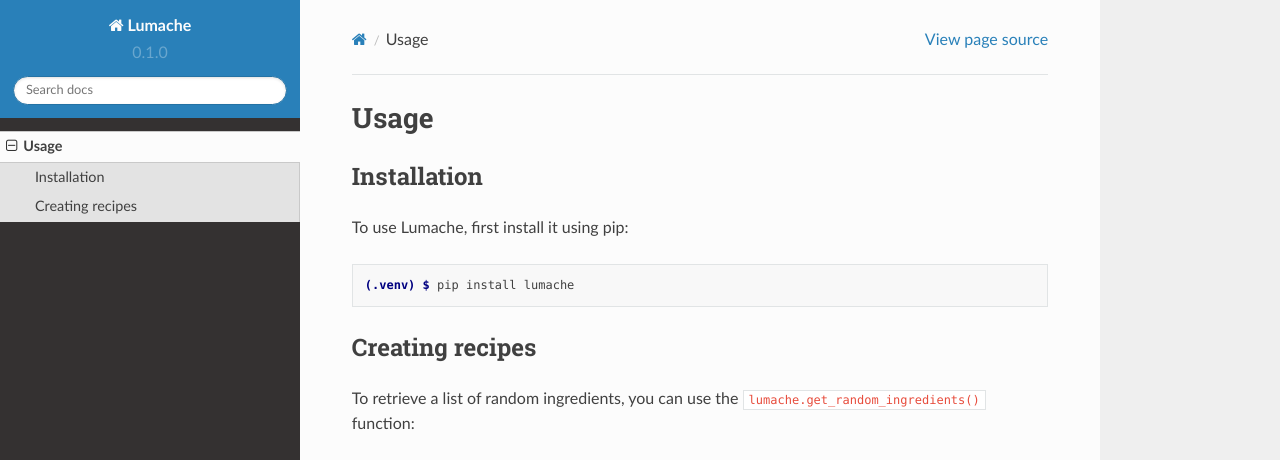
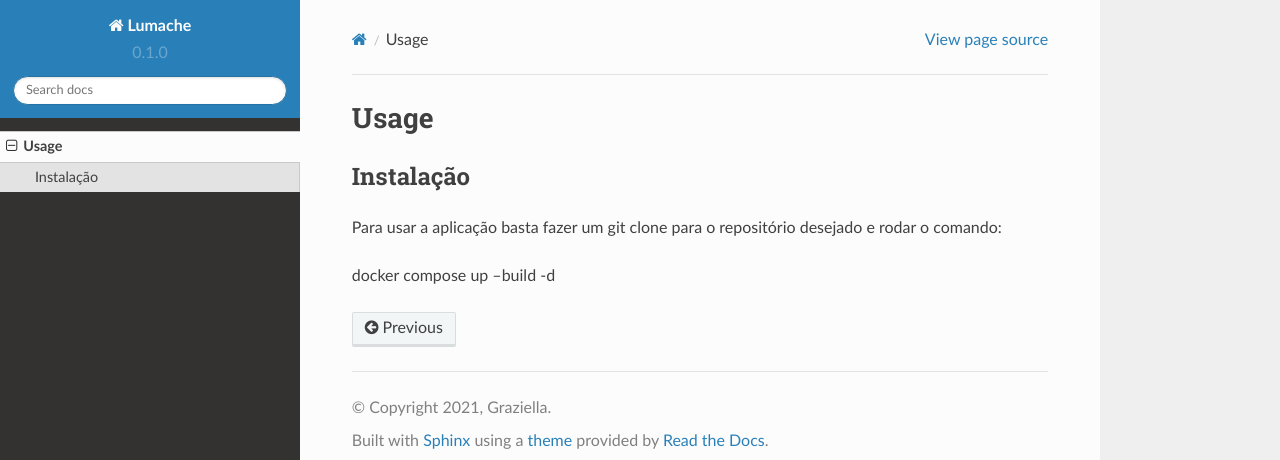
Before and after one commit to joaopabdala/rtd-tutorial, a Sphinx documentation site: the page built from docs/source/usage.rst, in a window 1280 px wide and 1095 px high. Shown: the top 460 px of the window. Built offline with Sphinx 7.4.7 and the Read the Docs theme 2.0.0, drawn with Linux system fonts in a browser that asks for light colours; some of the changed text lies outside the part shown; grey boxes are pictures that could not be loaded.

Commit message:
Update usage.rst

```diff
--- a/docs/source/usage.rst
+++ b/docs/source/usage.rst
@@ -3,31 +3,9 @@ Usage
 
 .. _installation:
 
-Installation
+Instalação
 ------------
 
-To use Lumache, first install it using pip:
+Para usar a aplicação basta fazer um git clone para o repositório desejado e rodar o comando:
 
-.. code-block:: console
-
-   (.venv) $ pip install lumache
-
-Creating recipes
-----------------
-
-To retrieve a list of random ingredients,
-you can use the ``lumache.get_random_ingredients()`` function:
-
-.. autofunction:: lumache.get_random_ingredients
-
-The ``kind`` parameter should be either ``"meat"``, ``"fish"``,
-or ``"veggies"``. Otherwise, :py:func:`lumache.get_random_ingredients`
-will raise an exception.
-
-.. autoexception:: lumache.InvalidKindError
-
-For example:
-
->>> import lumache
->>> lumache.get_random_ingredients()
-['shells', 'gorgonzola', 'parsley']
+docker compose up --build -d
```
